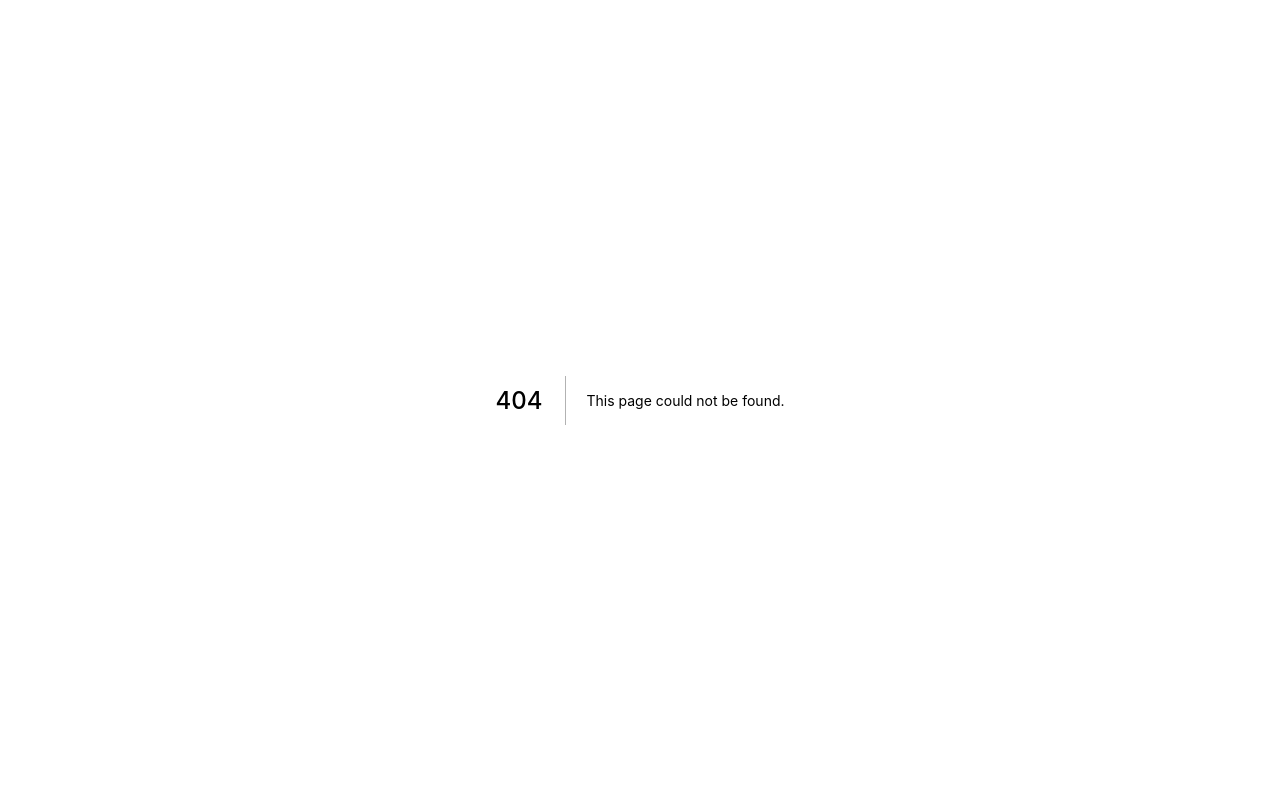
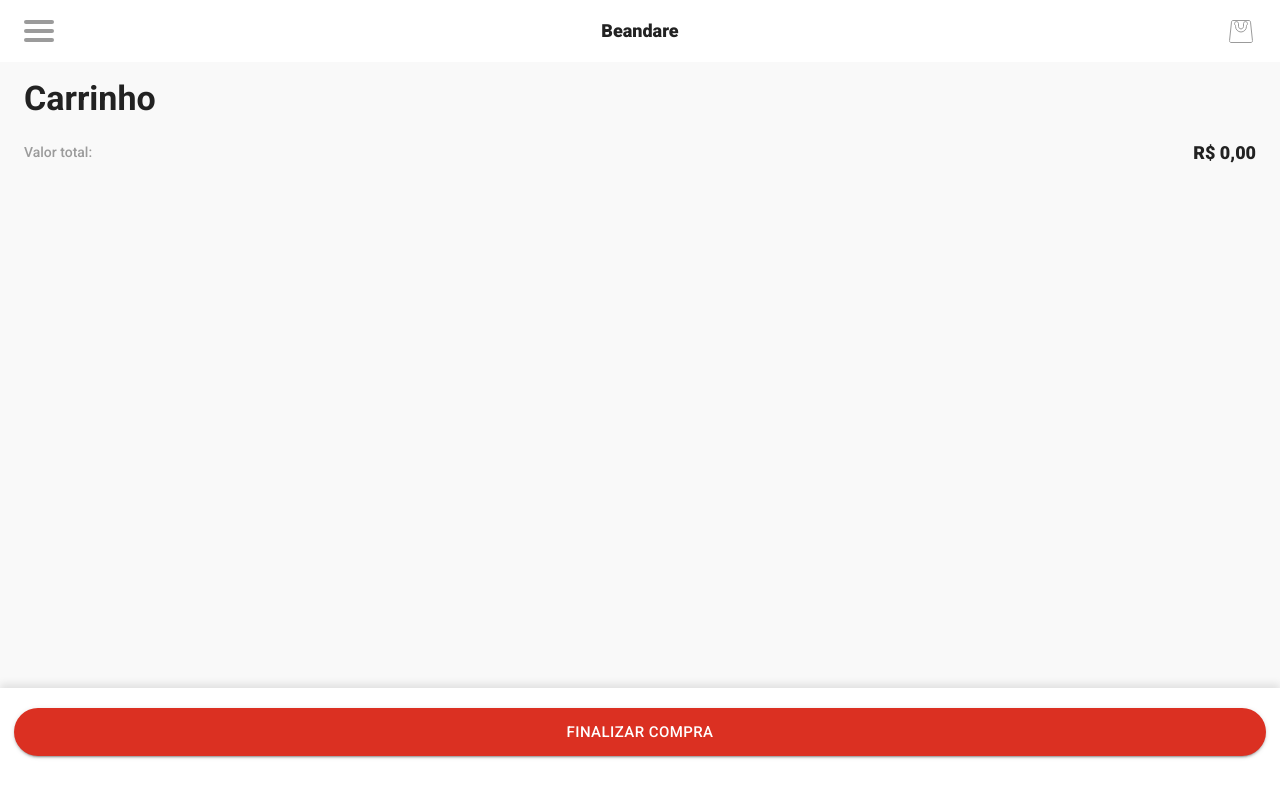
Before and after one commit to gabrielgene/fast-store-ui, a Next.js app: page /carrinho in a window 1280 px wide. Before the commit this address had no page. Built offline with nearby package versions, Linux system fonts and the light colour scheme.

Commit message:
add cart

```diff
--- a/components/cart-buttom/index.js
+++ b/components/cart-buttom/index.js
@@ -13,7 +13,7 @@ const Wrapper = styled.div`
 export default function CartButtom({ icon, className, onClick }) {
   return (
     <Wrapper className={className} onClick={onClick}>
-      <Icon icon={icon} active />
+      <Icon name={icon} active />
     </Wrapper>
   );
 }
--- a/components/cart-item/index.js
+++ b/components/cart-item/index.js
@@ -2,7 +2,7 @@ import { useCart } from 'react-use-cart';
 import styled from 'styled-components';
 import { floatToPrice } from '~/utils/price';
 import ProductImage from '~/components/product-image';
-import { Text16, Text14 } from '~/components/text';
+import { Text16, Text11, Text14 } from '~/components/text';
 import CartButtom from '~/components/cart-buttom';
 
 const Wrapper = styled.div`
@@ -34,7 +34,14 @@ const Counter = styled.div`
   align-items: center;
 `;
 
-export default function CartItem({ name, itemTotal, quantity, image, id }) {
+export default function CartItem({
+  name,
+  itemTotal,
+  quantity,
+  image,
+  id,
+  size,
+}) {
   const { updateItemQuantity } = useCart();
   return (
     <Wrapper>
@@ -47,7 +54,11 @@ export default function CartItem({ name, itemTotal, quantity, image, id }) {
         />
       </div>
       <Info>
-        <Text16 style={{ marginBottom: 12 }}>{name}</Text16>
+        <Text16 style={{ fontWeight: 500 }}>{name}</Text16>
+        <div style={{ display: 'flex'  }}>
+          <Text11 style={{ marginRight: 4}}>Tamanho:</Text11>
+          <Text11 style={{ color: '#333333'}}>{size}</Text11>
+        </div>
         <InfoFooter>
           <Counter>
             <CartButtom
--- a/components/cart-list/index.js
+++ b/components/cart-list/index.js
@@ -9,14 +9,13 @@ const ItemWrapper = styled.div`
 `;
 
 export default function CartList({ items }) {
-  console.log(items[0]);
   return (
-    <>
+    <div>
       {items.map((i) => (
         <ItemWrapper key={i.id}>
           <CartItem {...i} />
         </ItemWrapper>
       ))}
-    </>
+    </div>
   );
 }
--- a/components/topbar/index.js
+++ b/components/topbar/index.js
@@ -1,5 +1,6 @@
 import React from 'react';
 import { useRouter } from 'next/router';
+import { useCart } from 'react-use-cart';
 import styled from 'styled-components';
 import Drawer from '@material-ui/core/Drawer';
 import MUIListItem from '@material-ui/core/ListItem';
@@ -35,6 +36,9 @@ const ListItem = styled(MUIListItem)`
 
 export default function Topbar() {
   const [open, setOpen] = React.useState(false);
+  const [amout, setAmout] = React.useState('');
+  const cart = useCart();
+  const { totalItems } = cart;
   const router = useRouter();
 
   const handleNavigate = (route) => {
@@ -42,13 +46,17 @@ export default function Topbar() {
     setOpen(false);
   };
 
+  React.useEffect(() => {
+    setAmout(totalItems);
+  }, [totalItems]);
+
   return (
     <>
       <Wrapper>
         <Icon name="menu" onClick={() => setOpen(true)} />
         <Text18 onClick={() => router.push('/')}>Beandare</Text18>
-        <Badge badgeContent={4} color="primary">
-          <Icon name="bag" onClick={() => router.push('/sacola')} />
+        <Badge badgeContent={amout} color="primary">
+          <Icon name="bag" onClick={() => router.push('/carrinho')} />
         </Badge>
         <Drawer
           style={{ zIndex: 1000 }}
@@ -59,7 +67,7 @@ export default function Topbar() {
             <ListItem button onClick={() => handleNavigate('/')}>
               <Text18>Produtos</Text18>
             </ListItem>
-            <ListItem button onClick={() => handleNavigate('/Carrinho')}>
+            <ListItem button onClick={() => handleNavigate('/carrinho')}>
               <Text18>Carrinho</Text18>
             </ListItem>
             <ListItem button onClick={() => handleNavigate('/meus-pedidos')}>
--- a/pages/sacola.js
+++ b/pages/carrinho.js
@@ -3,16 +3,17 @@ import React from 'react';
 import styled from 'styled-components';
 import { useCart } from 'react-use-cart';
 import { floatToPrice } from '~/utils/price';
+import Button from '~/components/button';
+import Fixed from '~/components/fixed';
 
 import { CREATE_USER_PAYMENT, CREATE_ORDER } from '~/apollo/mutations';
 
+import Topbar from '~/components/topbar';
 import { Text34, Text14, Text18 } from '~/components/text';
-import Navigation from '~/components/navigation';
-import Button from '~/components/button';
 import CartList from '~/components/cart-list';
 
-const Page = styled.div`
-  padding: 0 16px;
+const Wrapper = styled.div`
+  padding: 16px 24px;
 `;
 
 const Price = styled.div`
@@ -56,17 +57,21 @@ export default function Cart() {
 
   return (
     <>
-      <Page>
-        <Text34 style={{ marginTop: 18, marginBottom: 18 }}>Carrinho</Text34>
+      <Topbar />
+      <Wrapper>
+        <Text34 style={{ marginBottom: 24 }}>Carrinho</Text34>
         <div>{items.length !== 0 && <CartList items={items} />}</div>
         <Price>
           <Text14 style={{ color: '#9B9B9B' }}>Valor total:</Text14>
           <Text18>{floatToPrice(cartTotal)}</Text18>
         </Price>
-        <Button text="Comprar" onClick={handleSubmit} />
-        <div style={{ marginBottom: 84 }} />
-      </Page>
-      <Navigation />
+      </Wrapper>
+      <div style={{ backgroundColor: '#F9F9F9' }}>
+        <div style={{ marginBottom: 122 }} />
+        <Fixed>
+          <Button text="Finalizar compra" onClick={handleSubmit} />
+        </Fixed>
+      </div>
     </>
   );
 }
--- a/pages/produto/[slug].js
+++ b/pages/produto/[slug].js
@@ -21,13 +21,13 @@ const StyledImage = styled(ProductImage)`
 `;
 
 export default function Product({ product }) {
-  const { name, image, id, price } = product;
+  const { name, image } = product;
   const { addItem } = useCart();
   const router = useRouter();
 
   const handleAdd = () => {
-    addItem({ id, price, name, image });
-    router.push('/sacola');
+    addItem(product);
+    router.push('/carrinho');
   };
 
   return (
```
